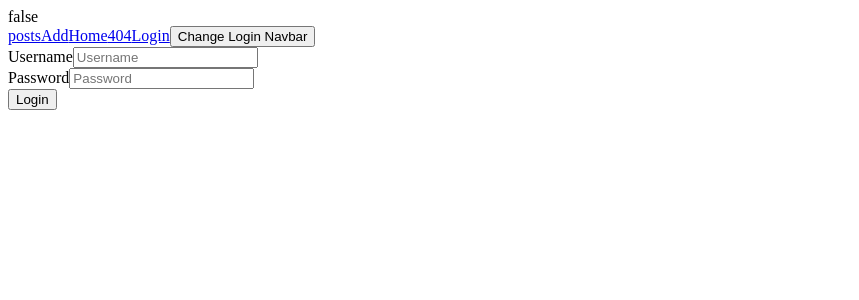
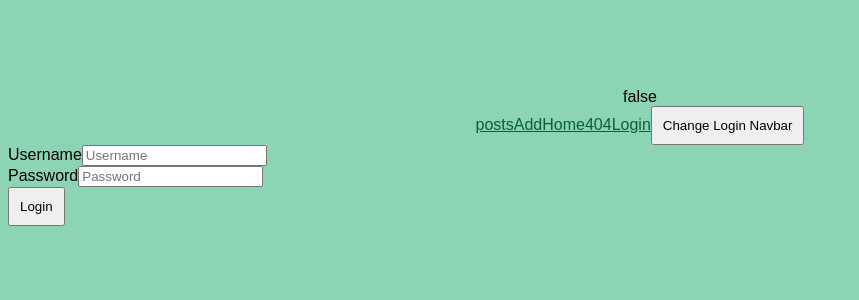
Before and after one commit to gmkhussain/vue, a Vue app in the folder webapp/: page /login in a window 1280 px wide. Shown: the top 300 px of the page, without its empty margins (0-859 px from the left). Built offline with nearby package versions, Linux system fonts and the light colour scheme.

Commit message:
package.json

```diff
--- a/webapp/package.json
+++ b/webapp/package.json
@@ -63,7 +63,7 @@
     "postcss-loader": "^2.0.8",
     "postcss-url": "^7.2.1",
     "rimraf": "^2.6.0",
-    "sass-loader": "^7.1.0",
+    "sass-loader": "^7.3.1",
     "selenium-server": "^3.0.1",
     "semver": "^5.3.0",
     "shelljs": "^0.7.6",
--- a/webapp/src/assets/main.scss
+++ b/webapp/src/assets/main.scss
@@ -1,6 +1,7 @@
-body.vue {
+body {
     background: #8cd4b4;
     font-family: sans-serif;
+    padding-top: 10vh;
 
     .text-center {
         text-align: center;
```
